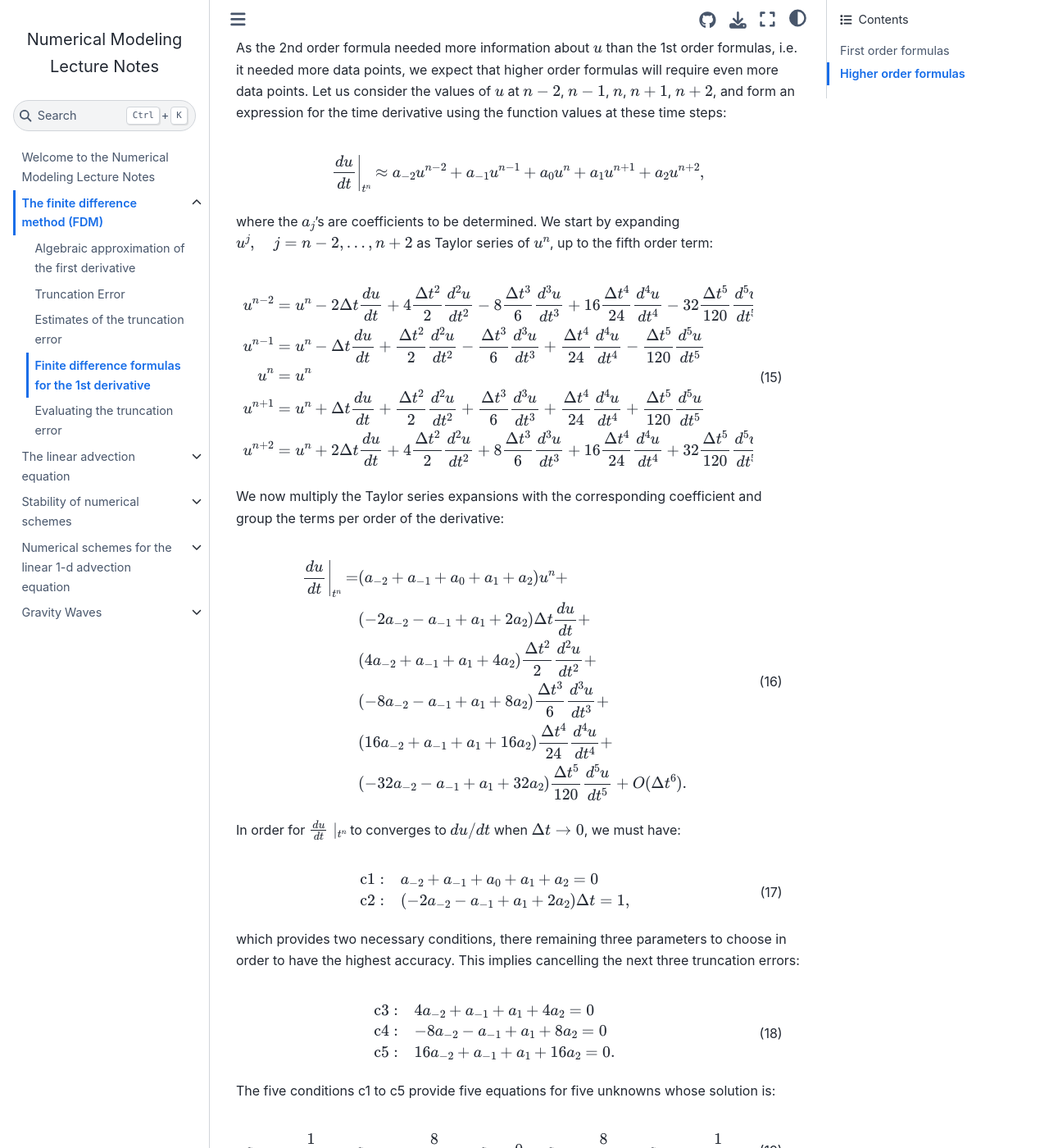
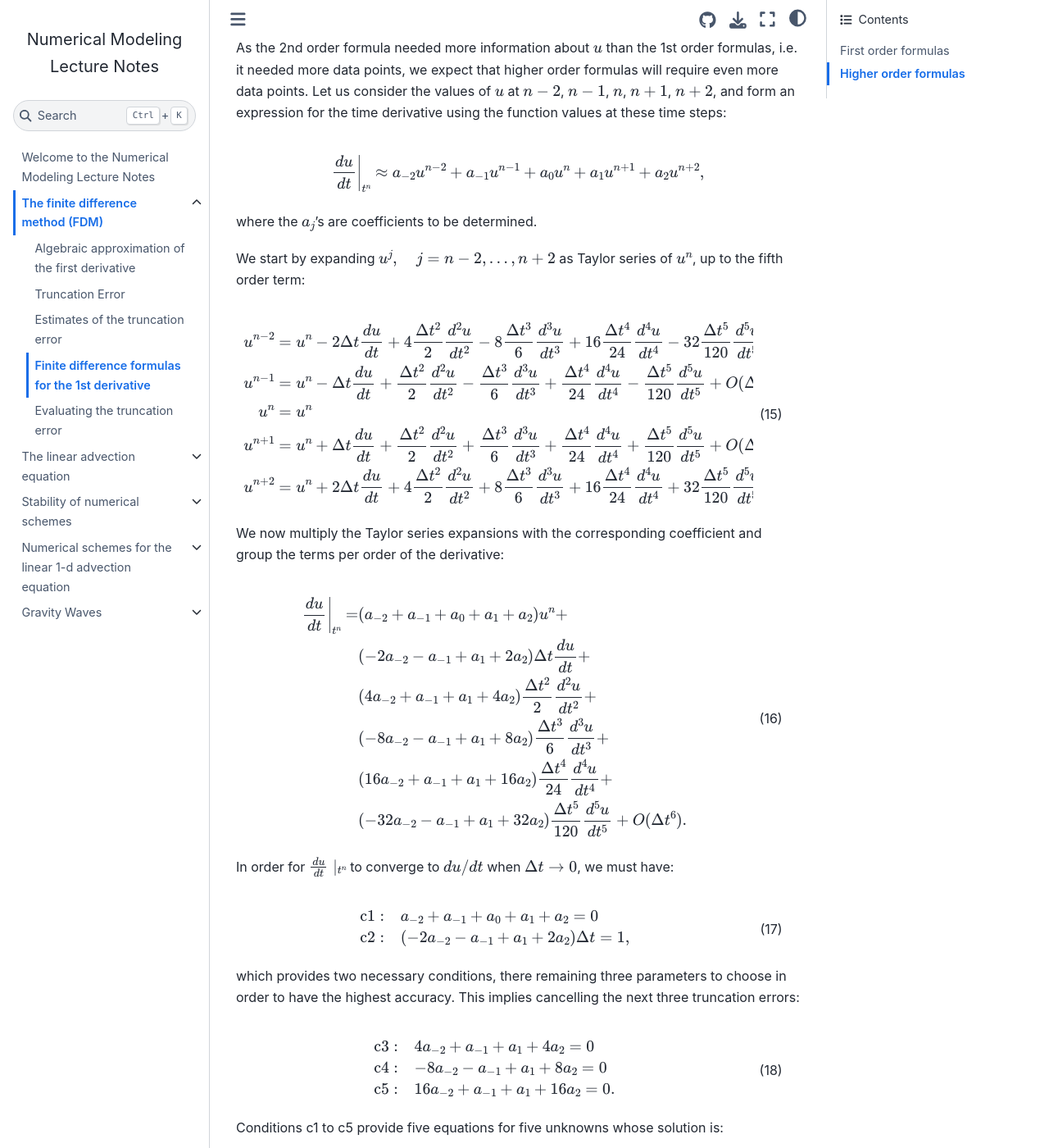
Before and after one commit to joaobuibergen/numerical-modeling-book, a Jupyter Book: the page built from FiniteDifferences/fdFormulasFirstDerivative.md, in a window 1280 px wide and 1400 px high, scrolled down 1237 px. Shown: the whole window at 82% size. Built offline with Jupyter Book 1.0.4 settings and Sphinx 7.4.7 and the Sphinx Book theme 1.1.4, drawn with Linux system fonts in a browser that asks for light colours; pages that are not in the unit, such as notebooks, are missing from menus; some of the changed text lies outside the part shown.

Commit message:
Update fdFormulasFirstDerivative.md

```diff
--- a/FiniteDifferences/fdFormulasFirstDerivative.md
+++ b/FiniteDifferences/fdFormulasFirstDerivative.md
@@ -5,12 +5,12 @@
 Finite difference formulas are just finite difference approximations, disregarding the truncation error, e.g., from {eq}`eq:fdExpansion`, we have
 
 $$
-\frac{du}{dt}=\frac{u^{n+1}-u^n}{\Delta t}.
+\frac{du}{dt}=\frac{u^{n+1}-u^n}{\Delta t}+O(\Delta t).
 $$ (eq:formulaForward)
 
-Formula {eq}`eq:formulaForward` is called a *forward* difference formula because it uses the $u^n$ and the $u^{n+1}$ values, and it is a first order formula because the truncation error is of $O(\Delta t)$. However, the leading term of the truncation error is usually written with the formula to indicate its order of approximation.
+Formula {eq}`eq:formulaForward` is called a *forward* difference formula because it uses the $u^n$ and the $u^{n+1}$ values, and it is a first order formula because the truncation error is of $O(\Delta t)$. The leading term of the truncation error is usually written with the formula to indicate its order of approximation.
 
-We can use Taylor series expansions to obtain lower order finite difference formulass. Using a backard Taylor series
+We can use Taylor series expansions to obtain several lower order finite difference formulas. Using a backard Taylor series
 
 $$
 u(t-\Delta t)=u(t)-\Delta t\frac{du}{dt} + \frac{\Delta t^2}{2!}\frac{d^2u}{dt^2} - \frac{\Delta t^3}{3!}\frac{d^3u}{dt^3}+O(\Delta t^4),
@@ -42,18 +42,20 @@ $$
 \left.\frac{du}{dt}\right|_{t^n} \approx a_{-2}u^{n-2}+a_{-1}u^{n-1}+a_{0}u^{n}+a_{1}u^{n+1}+a_{2}u^{n+2},
 $$
 
-where the $a_j$'s are coefficients to be determined. We start by expanding $u^{j}, \quad j=n-2,\dotsc,n+2$ as Taylor series of $u^n$, up to the fifth order term:
+where the $a_j$'s are coefficients to be determined.
+
+We start by expanding $u^{j}, \quad j=n-2,\dotsc,n+2$ as Taylor series of $u^n$, up to the fifth order term:
 
 \begin{align}
-u^{n-2} &= u^n - 2\Delta t\frac{du}{dt}+4\frac{\Delta t^2}{2}\frac{d^2u}{dt^2}-8\frac{\Delta t^3}{6}\frac{d^3u}{dt^3}+16\frac{\Delta t^4}{24}\frac{d^4u}{dt^4}-32\frac{\Delta t^5}{120}\frac{d^5u}{dt^5}\\
+u^{n-2} &= u^n - 2\Delta t\frac{du}{dt}+4\frac{\Delta t^2}{2}\frac{d^2u}{dt^2}-8\frac{\Delta t^3}{6}\frac{d^3u}{dt^3}+16\frac{\Delta t^4}{24}\frac{d^4u}{dt^4}-32\frac{\Delta t^5}{120}\frac{d^5u}{dt^5} + O(\Delta t^6)\\
 
-u^{n-1} &= u^n - \Delta t\frac{du}{dt}+\frac{\Delta t^2}{2}\frac{d^2u}{dt^2}-\frac{\Delta t^3}{6}\frac{d^3u}{dt^3}+\frac{\Delta t^4}{24}\frac{d^4u}{dt^4}-\frac{\Delta t^5}{120}\frac{d^5u}{dt^5}\\
+u^{n-1} &= u^n - \Delta t\frac{du}{dt}+\frac{\Delta t^2}{2}\frac{d^2u}{dt^2}-\frac{\Delta t^3}{6}\frac{d^3u}{dt^3}+\frac{\Delta t^4}{24}\frac{d^4u}{dt^4}-\frac{\Delta t^5}{120}\frac{d^5u}{dt^5} + O(\Delta t^6)\\
 
 u^{n} &= u^n \\
 
-u^{n+1} &= u^n + \Delta t\frac{du}{dt}+\frac{\Delta t^2}{2}\frac{d^2u}{dt^2}+\frac{\Delta t^3}{6}\frac{d^3u}{dt^3}+\frac{\Delta t^4}{24}\frac{d^4u}{dt^4}+\frac{\Delta t^5}{120}\frac{d^5u}{dt^5}\\
+u^{n+1} &= u^n + \Delta t\frac{du}{dt}+\frac{\Delta t^2}{2}\frac{d^2u}{dt^2}+\frac{\Delta t^3}{6}\frac{d^3u}{dt^3}+\frac{\Delta t^4}{24}\frac{d^4u}{dt^4}+\frac{\Delta t^5}{120}\frac{d^5u}{dt^5} + O(\Delta t^6)\\
 
-u^{n+2} &= u^n + 2\Delta t\frac{du}{dt}+4\frac{\Delta t^2}{2}\frac{d^2u}{dt^2}+8\frac{\Delta t^3}{6}\frac{d^3u}{dt^3}+16\frac{\Delta t^4}{24}\frac{d^4u}{dt^4}+32\frac{\Delta t^5}{120}\frac{d^5u}{dt^5}.
+u^{n+2} &= u^n + 2\Delta t\frac{du}{dt}+4\frac{\Delta t^2}{2}\frac{d^2u}{dt^2}+8\frac{\Delta t^3}{6}\frac{d^3u}{dt^3}+16\frac{\Delta t^4}{24}\frac{d^4u}{dt^4}+32\frac{\Delta t^5}{120}\frac{d^5u}{dt^5} + O(\Delta t^6).
 \end{align}
 
 We now multiply the Taylor series expansions with the corresponding coefficient and group the terms per order of the derivative:
@@ -67,7 +69,7 @@ We now multiply the Taylor series expansions with the corresponding coefficient
    &(-32a_{-2}-a_{-1}+a_{1}+32a_{2})\frac{\Delta t^5}{120}\frac{d^5u}{dt^5} + O(\Delta t^6).
 \end{align}
 
-In order for $\frac{du}{dt}\mid_{t^n}$ to converges to $du/dt$ when $\Delta t \to 0$, we must have:
+In order for $\frac{du}{dt}\mid_{t^n}$ to converge to $du/dt$ when $\Delta t \to 0$, we must have:
 
 \begin{align}
 \mathrm{c1:}& \quad a_{-2}+a_{-1}+a_{0}+a_{1}+a_{2} = 0 \\
@@ -82,7 +84,7 @@ which provides two necessary conditions, there remaining three parameters to cho
 \mathrm{c5:}& \quad 16a_{-2}+a_{-1}+a_{1}+16a_{2} = 0.
 \end{align}
 
-The five conditions c1 to c5 provide five equations for five unknowns whose solution is:
+Conditions c1 to c5 provide five equations for five unknowns whose solution is:
 
 $$
 a_{-2}=\frac{1}{12\Delta t}, \quad a_{-1}=-\frac{8}{12\Delta t}, \quad a_{0}=0, \quad a_{1}=\frac{8}{12\Delta t}, \quad a_{2}=-\frac{1}{12\Delta t}.
```
